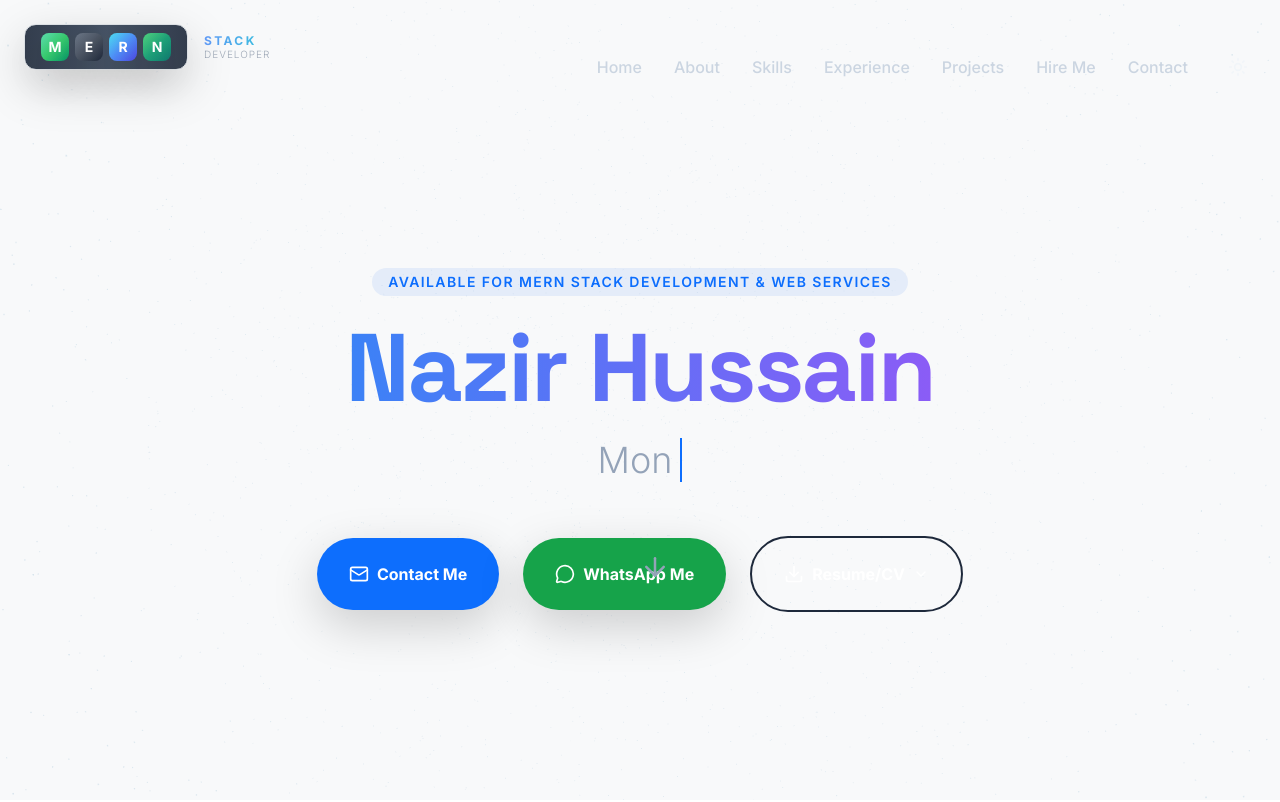
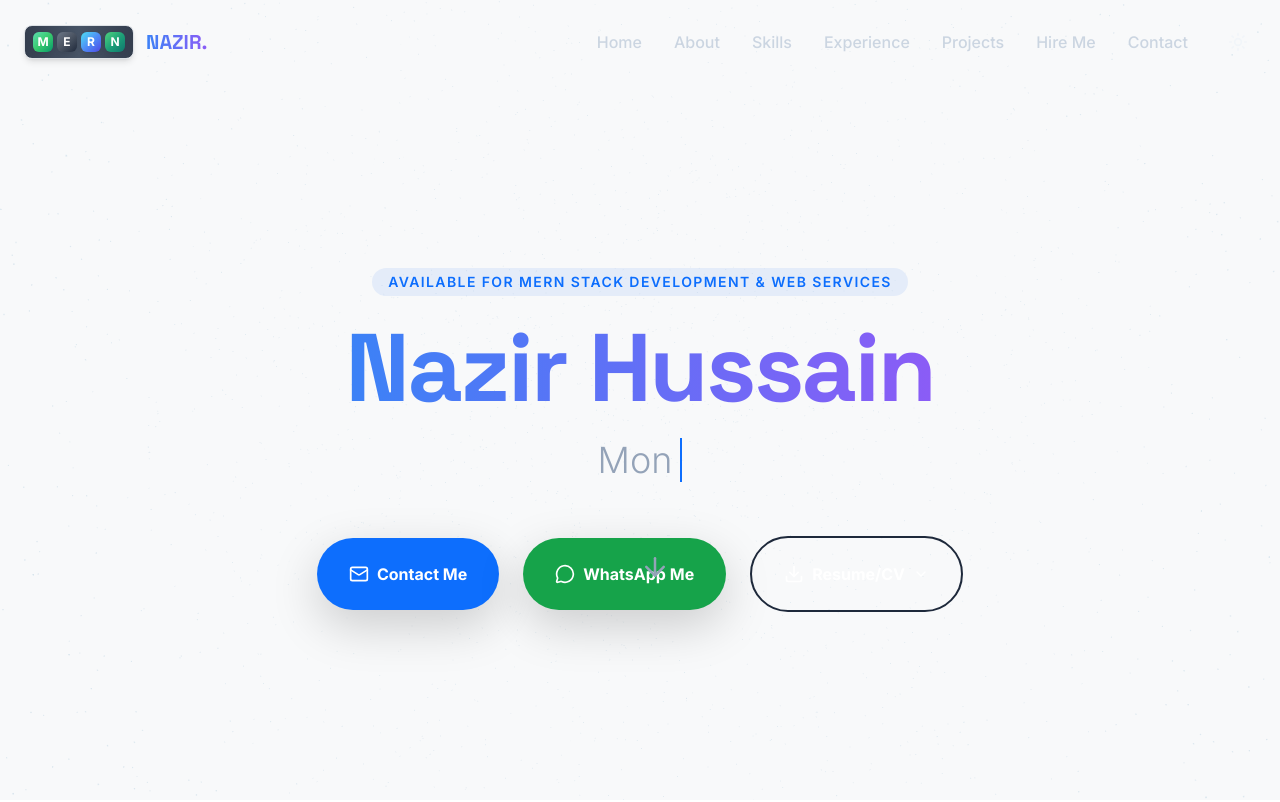
Before and after one commit to NazirHussain1/mern-stack-portfolio, a React (Vite) app: page / in a window 1280 px wide. Shown: the top 802 px of the page. Built offline with nearby package versions, Linux system fonts and the light colour scheme.

Commit message:
update the navbar

```diff
--- a/components/Navbar.jsx
+++ b/components/Navbar.jsx
@@ -28,89 +28,63 @@ const Navbar = ({ darkMode, toggleTheme }) => {
         <motion.div
           initial={{ opacity: 0, x: -20 }}
           animate={{ opacity: 1, x: 0 }}
-          className="flex flex-col items-start cursor-pointer group relative"
+          className="flex items-center cursor-pointer group"
         >
-          {/* Ultra Stylish MERN Stack Logo */}
-          <div className="flex items-center gap-3 mb-2">
+          {/* Compact MERN Stack Logo */}
+          <div className="flex items-center gap-2">
             <div className="relative">
               {/* Glow effect background */}
-              <div className="absolute inset-0 bg-gradient-to-r from-primary/20 via-cyan-500/20 to-green-500/20 rounded-xl blur-sm opacity-0 group-hover:opacity-100 transition-opacity duration-500"></div>
+              <div className="absolute inset-0 bg-gradient-to-r from-primary/20 via-cyan-500/20 to-green-500/20 rounded-lg blur-sm opacity-0 group-hover:opacity-100 transition-opacity duration-300"></div>
 
-              {/* Main container */}
-              <div className="relative flex items-center gap-1.5 px-3 py-2 bg-gradient-to-r from-white/90 via-slate-50/90 to-white/90 dark:from-slate-800/90 dark:via-slate-700/90 dark:to-slate-800/90 backdrop-blur-xl rounded-xl shadow-lg border border-white/20 dark:border-slate-600/30 group-hover:shadow-xl group-hover:border-primary/30 transition-all duration-500">
+              {/* Main container - smaller and more compact */}
+              <div className="relative flex items-center gap-1 px-2 py-1.5 bg-gradient-to-r from-white/90 via-slate-50/90 to-white/90 dark:from-slate-800/90 dark:via-slate-700/90 dark:to-slate-800/90 backdrop-blur-xl rounded-lg shadow-md border border-white/20 dark:border-slate-600/30 group-hover:shadow-lg group-hover:border-primary/30 transition-all duration-300">
 
-                {/* MERN Letters with premium styling */}
+                {/* MERN Letters - smaller size */}
                 <motion.div
-                  className="w-7 h-7 bg-gradient-to-br from-emerald-400 via-green-500 to-emerald-600 rounded-lg flex items-center justify-center shadow-lg relative overflow-hidden group-hover:shadow-emerald-500/25 transition-all duration-300"
-                  whileHover={{ scale: 1.1, rotate: 5 }}
+                  className="w-5 h-5 bg-gradient-to-br from-emerald-400 via-green-500 to-emerald-600 rounded-md flex items-center justify-center shadow-sm relative overflow-hidden group-hover:shadow-emerald-500/25 transition-all duration-200"
+                  whileHover={{ scale: 1.05 }}
                   transition={{ type: "spring", stiffness: 400, damping: 10 }}
                 >
                   <div className="absolute inset-0 bg-gradient-to-br from-white/20 to-transparent"></div>
-                  <span className="text-white text-sm font-bold relative z-10">M</span>
+                  <span className="text-white text-xs font-bold relative z-10">M</span>
                 </motion.div>
 
                 <motion.div
-                  className="w-7 h-7 bg-gradient-to-br from-slate-600 via-gray-700 to-slate-800 rounded-lg flex items-center justify-center shadow-lg relative overflow-hidden group-hover:shadow-slate-500/25 transition-all duration-300"
-                  whileHover={{ scale: 1.1, rotate: -5 }}
-                  transition={{ type: "spring", stiffness: 400, damping: 10, delay: 0.05 }}
+                  className="w-5 h-5 bg-gradient-to-br from-slate-600 via-gray-700 to-slate-800 rounded-md flex items-center justify-center shadow-sm relative overflow-hidden group-hover:shadow-slate-500/25 transition-all duration-200"
+                  whileHover={{ scale: 1.05 }}
+                  transition={{ type: "spring", stiffness: 400, damping: 10, delay: 0.02 }}
                 >
                   <div className="absolute inset-0 bg-gradient-to-br from-white/20 to-transparent"></div>
-                  <span className="text-white text-sm font-bold relative z-10">E</span>
+                  <span className="text-white text-xs font-bold relative z-10">E</span>
                 </motion.div>
 
                 <motion.div
-                  className="w-7 h-7 bg-gradient-to-br from-cyan-400 via-blue-500 to-indigo-600 rounded-lg flex items-center justify-center shadow-lg relative overflow-hidden group-hover:shadow-cyan-500/25 transition-all duration-300"
-                  whileHover={{ scale: 1.1, rotate: 5 }}
-                  transition={{ type: "spring", stiffness: 400, damping: 10, delay: 0.1 }}
+                  className="w-5 h-5 bg-gradient-to-br from-cyan-400 via-blue-500 to-indigo-600 rounded-md flex items-center justify-center shadow-sm relative overflow-hidden group-hover:shadow-cyan-500/25 transition-all duration-200"
+                  whileHover={{ scale: 1.05 }}
+                  transition={{ type: "spring", stiffness: 400, damping: 10, delay: 0.04 }}
                 >
                   <div className="absolute inset-0 bg-gradient-to-br from-white/20 to-transparent"></div>
-                  <span className="text-white text-sm font-bold relative z-10">R</span>
+                  <span className="text-white text-xs font-bold relative z-10">R</span>
                 </motion.div>
 
                 <motion.div
-                  className="w-7 h-7 bg-gradient-to-br from-green-500 via-emerald-600 to-teal-700 rounded-lg flex items-center justify-center shadow-lg relative overflow-hidden group-hover:shadow-green-500/25 transition-all duration-300"
-                  whileHover={{ scale: 1.1, rotate: -5 }}
-                  transition={{ type: "spring", stiffness: 400, damping: 10, delay: 0.15 }}
+                  className="w-5 h-5 bg-gradient-to-br from-green-500 via-emerald-600 to-teal-700 rounded-md flex items-center justify-center shadow-sm relative overflow-hidden group-hover:shadow-green-500/25 transition-all duration-200"
+                  whileHover={{ scale: 1.05 }}
+                  transition={{ type: "spring", stiffness: 400, damping: 10, delay: 0.06 }}
                 >
                   <div className="absolute inset-0 bg-gradient-to-br from-white/20 to-transparent"></div>
-                  <span className="text-white text-sm font-bold relative z-10">N</span>
+                  <span className="text-white text-xs font-bold relative z-10">N</span>
                 </motion.div>
               </div>
             </div>
 
-            {/* Elegant text labels */}
-            <div className="flex flex-col">
-              <motion.span
-                className="text-xs font-bold text-transparent bg-clip-text bg-gradient-to-r from-primary to-cyan-500 tracking-[0.2em] group-hover:from-cyan-500 group-hover:to-primary transition-all duration-500"
-                initial={{ opacity: 0.8 }}
-                whileHover={{ opacity: 1, scale: 1.05 }}
-              >
-                STACK
-              </motion.span>
-              <motion.span
-                className="text-[10px] font-light text-slate-400 dark:text-slate-500 tracking-widest -mt-0.5 group-hover:text-slate-500 dark:group-hover:text-slate-400 transition-colors duration-300"
-                initial={{ opacity: 0.6 }}
-                whileHover={{ opacity: 0.8 }}
-              >
-                DEVELOPER
-              </motion.span>
-            </div>
+            {/* Compact Main Logo */}
+            <motion.div
+              className="text-xl font-display font-bold text-gradient relative group-hover:scale-102 transition-all duration-200 ml-1"
+            >
+              NAZIR.
+            </motion.div>
           </div>
-
-          {/* Premium Main Logo */}
-          <motion.div
-            className="text-2xl font-display font-bold text-gradient relative group-hover:scale-105 transition-all duration-300"
-            whileHover={{
-              textShadow: "0 0 20px rgba(59, 130, 246, 0.3)",
-              filter: "drop-shadow(0 0 10px rgba(59, 130, 246, 0.2))"
-            }}
-          >
-            <span className="relative">
-              NAZIR.
-              {/* Subtle underline effect */}
-              <div className="absolute -bottom-1 left-0 w-0 h-0.5 bg-gradient-to-r from-primary to-cyan-500 group-hover:w-full transition-all duration-500"></div>
-            </span>
-          </motion.div>
         </motion.div>
 
         {/* Desktop Nav */}
```
